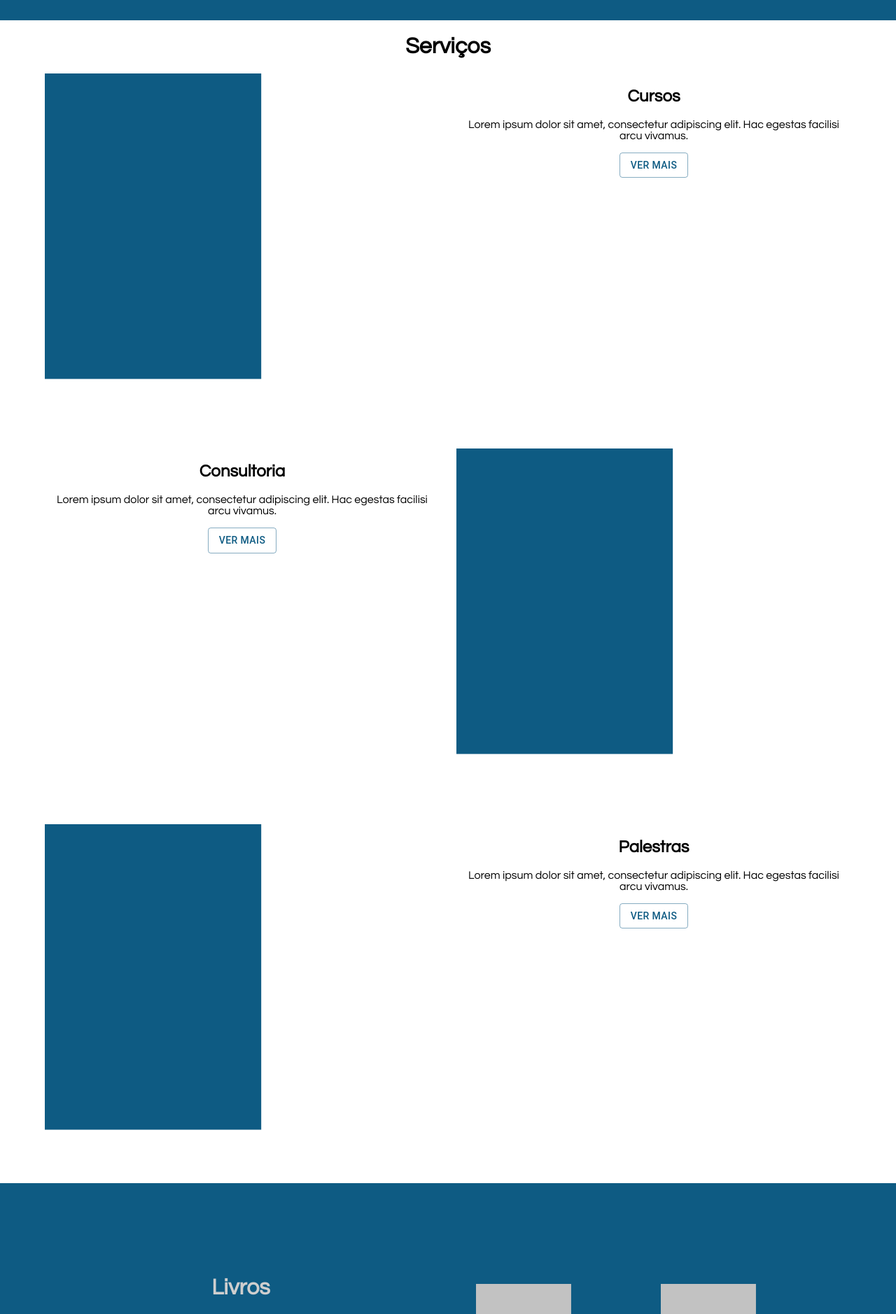
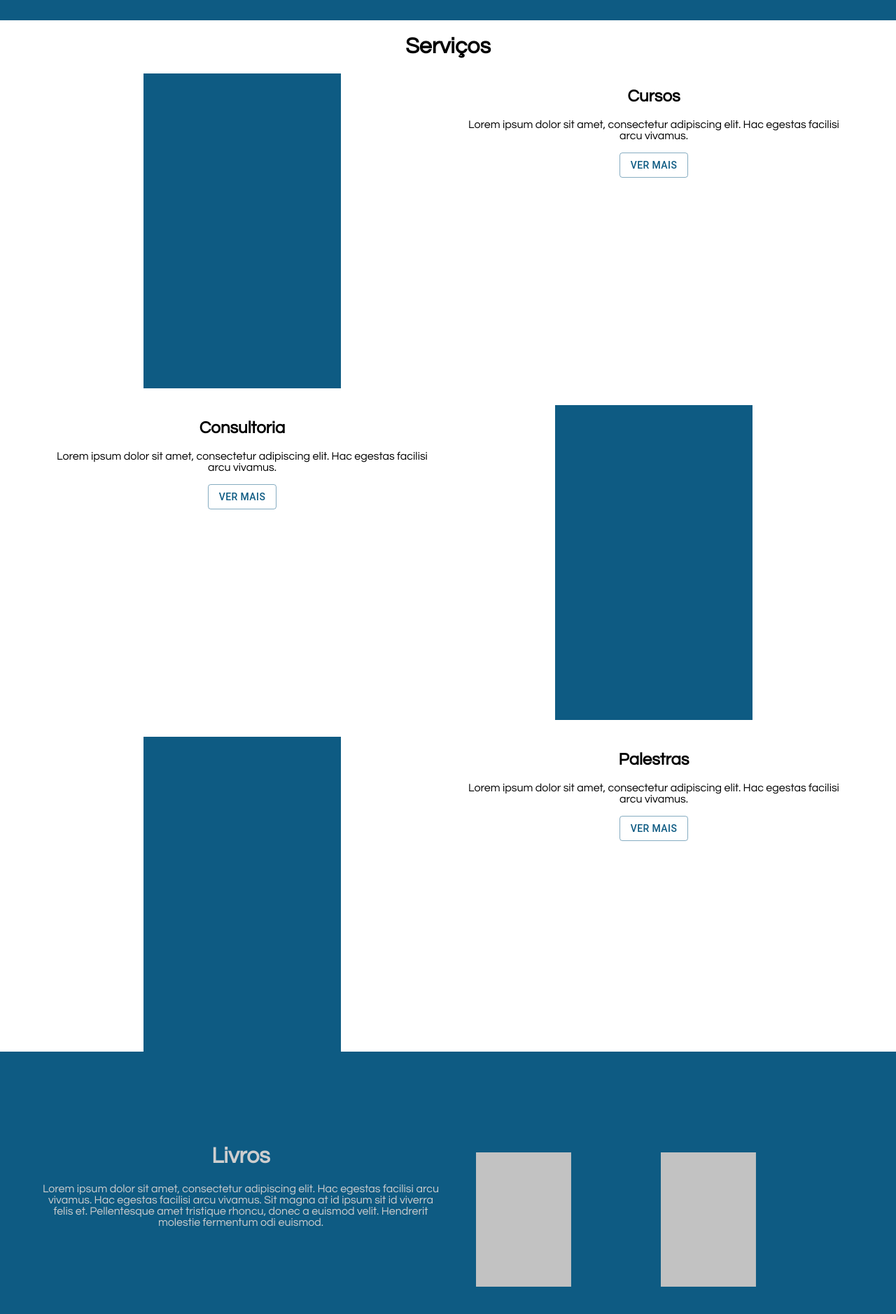
Before and after one commit to m4goth/nathan-personal-website, a React (Create React App) app: page / in a window 1280 px wide. Shown: the part 961-2839 px from the top of the page at 70% size. Built offline with nearby package versions, Linux system fonts and the light colour scheme.

Commit message:
trocado svg por box

```diff
--- a/src/components/Servicos.js
+++ b/src/components/Servicos.js
@@ -4,6 +4,7 @@ import Container from '@mui/material/Container';
 import Grid from '@mui/material/Grid';
 
 import Button from '@mui/material/Button';
+import { Box } from '@mui/system';
 
 export function Servicos() {
   return (
@@ -13,10 +14,7 @@ export function Servicos() {
                 {/* serviço 1 */}
                 <Grid item xs={8} sm={6}>
                     {/* <h1>img</h1> */}
-                    <svg  viewBox="300 100 664 600" fill="none" xmlns="http://www.w3.org/2000/svg">
-                    <rect width="664" height="614" fill="#0E5B83"/>
-                    </svg>
-
+                    <Box sx={{backgroundColor: "primary.main", width: "50%", height:"450px", margin: "0 auto"}} />
                 </Grid>
                 <Grid item xs={4} sm={6} className="grid">
                     <h2>Cursos</h2>
@@ -33,19 +31,15 @@ export function Servicos() {
                 </Grid>
                 <Grid item xs={8} sm={6}>
                     {/* <h1>img</h1> */}
-                    <svg  viewBox="300 100 664 600" fill="none" xmlns="http://www.w3.org/2000/svg">
-                    <rect width="664" height="614" fill="#0E5B83"/>
-                    </svg>
-                </Grid>
+                    <Box sx={{backgroundColor: "primary.main", width: "50%", height:"450px", margin: "0 auto"}} />
+                   </Grid>
 
                 <br></br>
                 {/* serviço 3 */}
                 <Grid item xs={8} sm={6}>
                     {/* <h1>img</h1> */}
-                    <svg viewBox="300 100 664 600" fill="none" xmlns="http://www.w3.org/2000/svg">
-                    <rect width="664" height="614" fill="#0E5B83"/>
-                    </svg>
-                </Grid>
+                    <Box sx={{backgroundColor: "primary.main", width: "50%", height:"450px", margin: "0 auto"}} />
+                  </Grid>
                 <Grid item xs={4} sm={6}>
                     <h2>Palestras</h2>
                     <p>Lorem ipsum dolor sit amet, consectetur adipiscing elit. Hac egestas facilisi arcu vivamus.</p>
```
